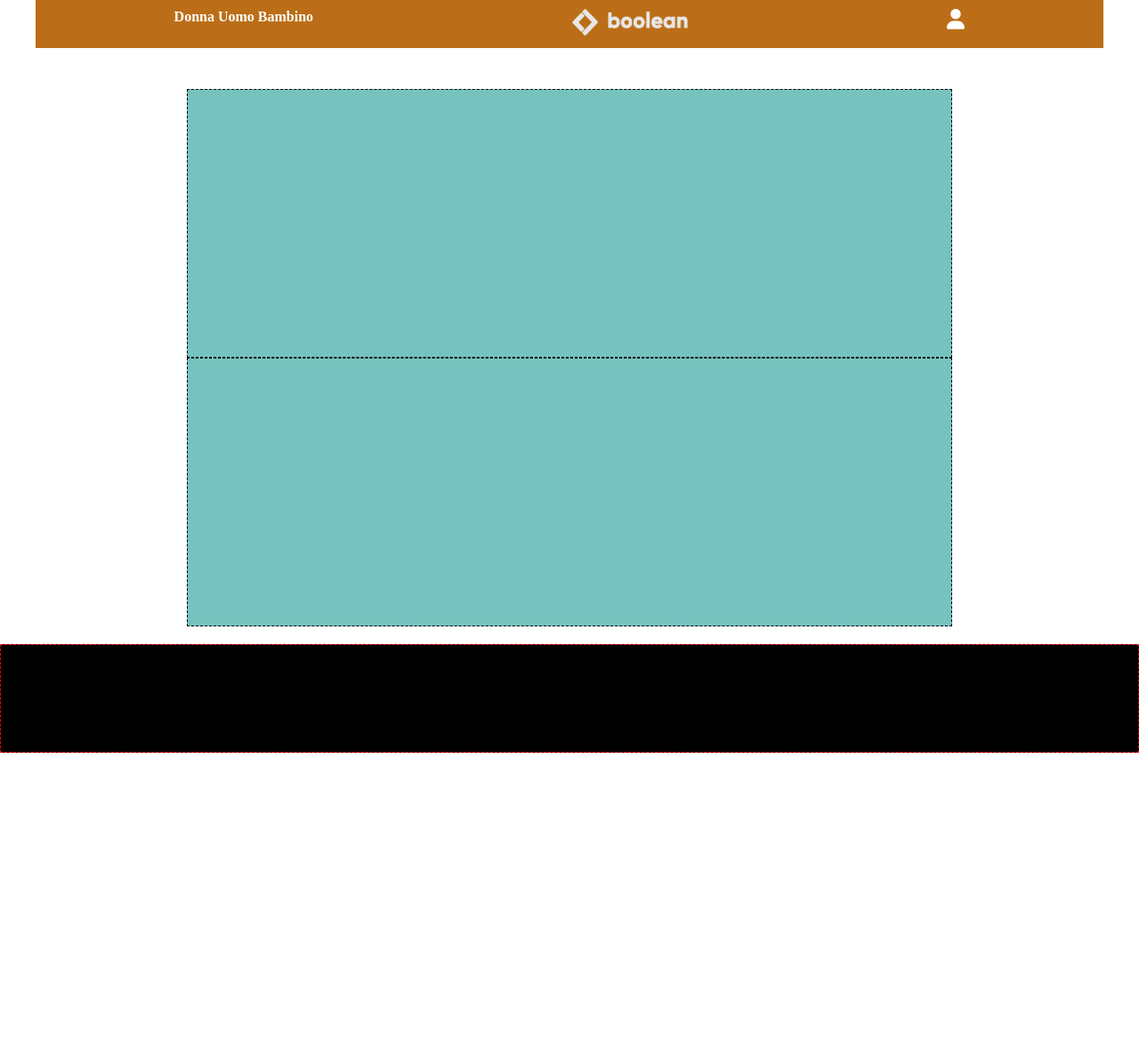
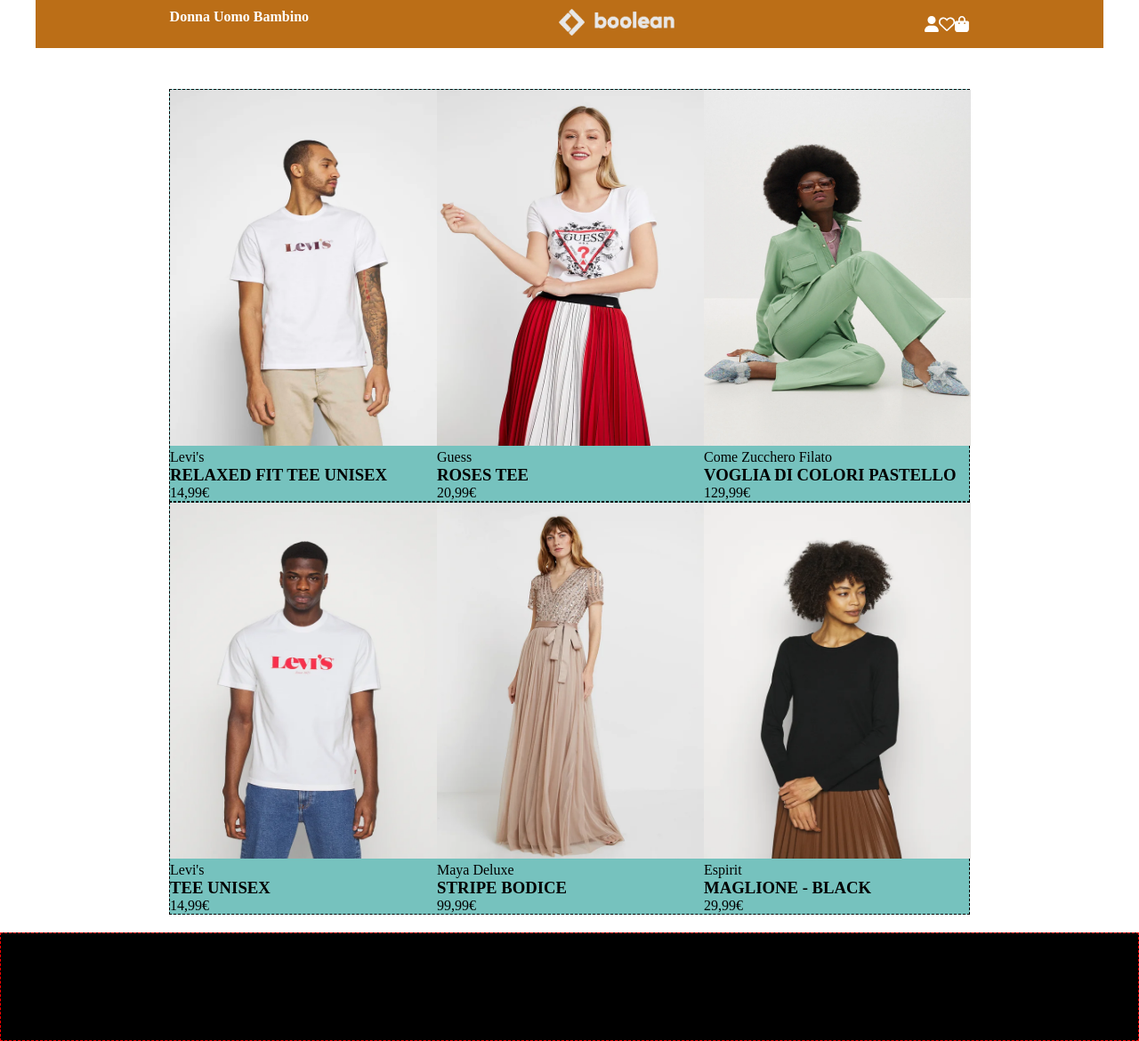
Before and after one commit to Debby95/html-css-boolando, a plain HTML site: page index.html in a window 1280 px wide. Shown: the whole page at 89% size. Before the commit the page ends 846 px from the top, so only its background shows below. Drawn offline with Linux system fonts and the light colour scheme.

Commit message:
Aggiunge immagini

```diff
--- a/index.html
+++ b/index.html
@@ -27,8 +27,9 @@
 
             <div class="user">
                 <svg xmlns="http://www.w3.org/2000/svg" fill="white" viewBox="0 0 448 512"><!--! Font Awesome Pro 6.1.1 by @fontawesome - https://fontawesome.com License - https://fontawesome.com/license (Commercial License) Copyright 2022 Fonticons, Inc. --><path d="M224 256c70.7 0 128-57.31 128-128s-57.3-128-128-128C153.3 0 96 57.31 96 128S153.3 256 224 256zM274.7 304H173.3C77.61 304 0 381.6 0 477.3c0 19.14 15.52 34.67 34.66 34.67h378.7C432.5 512 448 496.5 448 477.3C448 381.6 370.4 304 274.7 304z"/></svg>
+                <svg xmlns="http://www.w3.org/2000/svg" fill="white" viewBox="0 0 512 512"><!--! Font Awesome Pro 6.1.1 by @fontawesome - https://fontawesome.com License - https://fontawesome.com/license (Commercial License) Copyright 2022 Fonticons, Inc. --><path d="M244 84L255.1 96L267.1 84.02C300.6 51.37 347 36.51 392.6 44.1C461.5 55.58 512 115.2 512 185.1V190.9C512 232.4 494.8 272.1 464.4 300.4L283.7 469.1C276.2 476.1 266.3 480 256 480C245.7 480 235.8 476.1 228.3 469.1L47.59 300.4C17.23 272.1 0 232.4 0 190.9V185.1C0 115.2 50.52 55.58 119.4 44.1C164.1 36.51 211.4 51.37 244 84C243.1 84 244 84.01 244 84L244 84zM255.1 163.9L210.1 117.1C188.4 96.28 157.6 86.4 127.3 91.44C81.55 99.07 48 138.7 48 185.1V190.9C48 219.1 59.71 246.1 80.34 265.3L256 429.3L431.7 265.3C452.3 246.1 464 219.1 464 190.9V185.1C464 138.7 430.4 99.07 384.7 91.44C354.4 86.4 323.6 96.28 301.9 117.1L255.1 163.9z"/></svg>
+                <svg xmlns="http://www.w3.org/2000/svg" fill="white" viewBox="0 0 448 512"><!--! Font Awesome Pro 6.1.1 by @fontawesome - https://fontawesome.com License - https://fontawesome.com/license (Commercial License) Copyright 2022 Fonticons, Inc. --><path d="M112 112C112 50.14 162.1 0 224 0C285.9 0 336 50.14 336 112V160H400C426.5 160 448 181.5 448 208V416C448 469 405 512 352 512H96C42.98 512 0 469 0 416V208C0 181.5 21.49 160 48 160H112V112zM160 160H288V112C288 76.65 259.3 48 224 48C188.7 48 160 76.65 160 112V160zM136 256C149.3 256 160 245.3 160 232C160 218.7 149.3 208 136 208C122.7 208 112 218.7 112 232C112 245.3 122.7 256 136 256zM312 208C298.7 208 288 218.7 288 232C288 245.3 298.7 256 312 256C325.3 256 336 245.3 336 232C336 218.7 325.3 208 312 208z"/></svg>
             </div>
-
         </nav>
     </div>
 </header>
@@ -36,19 +37,68 @@
     <!-- Clothes first-section -->
     <main>
         <div class="container-shop">
-            <div class="clothes">
 
+            <div class="row">
+                <div class="col">
+                    <div class="clothes">
+                        <img src="img/1.webp" alt="">
+                        <span>Levi's</span>
+                        <h3>RELAXED FIT TEE UNISEX</h3>
+                        <span>14,99€</span>
+                    </div>
+                </div>
+            </div>
+
+            <div class="col">
+                <div class="clothes">
+                    <img src="img/2.webp" alt="">
+                    <span>Guess</span>
+                    <h3>ROSES TEE</h3>
+                    <span>20,99€</span>
+                </div>
+            </div>
+
+            <div class="col">
+                <div class="clothes">
+                    <img src="img/3.webp" alt="">
+                    <span>Come Zucchero Filato</span>
+                    <h3>VOGLIA DI COLORI PASTELLO</h3>
+                    <span>129,99€</span>
+                </div>
             </div>
         </div>
 
         <!-- Clothes second-section -->
         <div class="container-shop">
+
             <div class="row">
                 <div class="col">
                     <div class="clothes">
+                        <div class="clothes">
+                            <img src="img/4.webp" alt="">
+                            <span>Levi's</span>
+                            <h3>TEE UNISEX</h3>
+                            <span>14,99€</span>
+                        </div>
+                    </div>
+                </div>
 
+                <div class="col">
+                    <div class="clothes">
+                        <img src="img/5.webp" alt="">
+                        <span>Maya Deluxe</span>
+                        <h3>STRIPE BODICE</h3>
+                        <span>99,99€</span>
                     </div>
+                </div>
 
+                <div class="col">
+                    <div class="clothes">
+                        <img src="img/6.webp" alt="">
+                        <span>Espirit</span>
+                        <h3>MAGLIONE - BLACK</h3>
+                        <span>29,99€</span>
+                    </div>
                 </div>
             </div>
         </div>
--- a/styles.css
+++ b/styles.css
@@ -19,21 +19,31 @@ nav {
     font-weight: bold;
 }
 
+.row {
+    display: flex;
+}
+
 .logo-boolean {
     width: 130px;
     height: 30px;
 }
 
 .user {
-    width: 20px;
+    display: flex;
+    width: 50px;
 }
 
 .container-shop {
-    width: 860px;
+    display: flex;
+    width: 900px;
     background-color: #76c2be;
     border: 1px dashed black;
     margin: 0 auto;
-    padding-bottom: 300px;
+}
+
+img {
+    width: 300px;
+    height: 400px;
 }
 
 footer {
```
Also changed, not shown: img/1.webp (added), img/2.webp (added), img/3.webp (added), img/4.webp (added), img/5.webp (added), img/6.webp (added).
